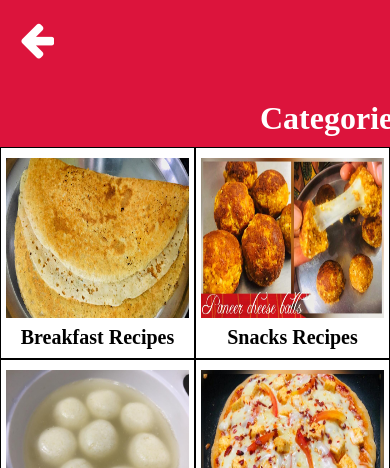
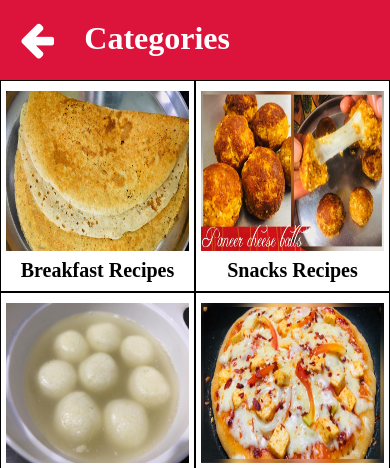
Before and after one commit to sneha1205/AmmaVantaRuchulu, a plain HTML site: page category.html in a window 390 px wide. Shown: the top 468 px of the page. Drawn offline with Linux system fonts and the light colour scheme.

Commit message:
Update category.html

```diff
--- a/category.html
+++ b/category.html
@@ -63,7 +63,7 @@
         .title{
           float:left;
           overflow:hidden;
-          margin-left:250px;
+          //margin-left:250px;
           margin-top: 10px;
 
 
```
